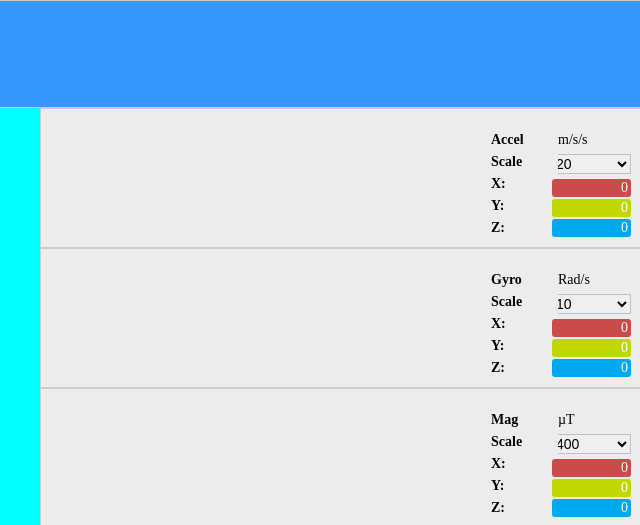
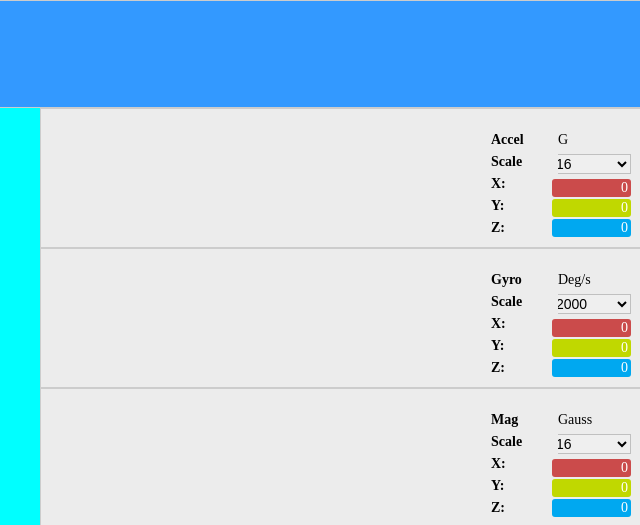
Before and after one commit to mongoose-os-apps/imu-demo, a browser extension: page chrome/index.html in a window 1280 px wide. Shown: the top 525 px of the page, 640-1280 px from the left. Drawn offline with Linux system fonts and the light colour scheme.

Commit message:
Switch to deg/sec, G, Gauss; use *_opts initializers

```diff
--- a/chrome/index.html
+++ b/chrome/index.html
@@ -44,14 +44,16 @@
               <div class="title"></div>
                 <dl>
                   <dt>Accel</dt>
-                  <dd>m/s/s</dd>
+                  <dd>G</dd>
                   <dt>Scale</dt>
                     <dd class="scale">
                       <select name="accel_scale">
-                        <option value="0.2">0.2</option>
-                        <option value="10">10</option>
-                        <option value="20" selected="selected">20</option>
-                        <option value="80">80</option>
+                        <option value="0.1">0.1</option>
+                        <option value="1">1</option>
+                        <option value="2">2</option>
+                        <option value="4">4</option>
+                        <option value="8">8</option>
+                        <option value="16" selected="selected">16</option>
                       </select>
                     </dd>
                   <dt>X:</dt>
@@ -76,14 +78,14 @@
               <div class="title"></div>
                 <dl>
                   <dt>Gyro</dt>
-                  <dd>Rad/s</dd>
+                  <dd>Deg/s</dd>
                   <dt>Scale</dt>
                     <dd class="scale">
                       <select name="gyro_scale">
-                        <option value="0.05">0.05</option>
-                        <option value="10" selected="selected">10</option>
-                        <option value="20">20</option>
-                        <option value="40">40</option>
+                        <option value="5">5</option>
+                        <option value="500">500</option>
+                        <option value="1000">1000</option>
+                        <option value="2000" selected="selected">2000</option>
                       </select>
                     </dd>
                   <dt>X:</dt>
@@ -108,14 +110,15 @@
               <div class="title"></div>
                 <dl>
                   <dt>Mag</dt>
-                  <dd>&micro;T</dd>
+                  <dd>Gauss</dd>
                   <dt>Scale</dt>
                     <dd class="scale">
                       <select name="mag_scale">
                         <option value="0.5">0.5</option>
-                        <option value="1">1</option>
-                        <option value="400" selected="selected">400</option>
-                        <option value="1000">1000</option>
+                        <option value="4">4</option>
+                        <option value="8">8</option>
+                        <option value="12">12</option>
+                        <option value="16" selected="selected">16</option>
                       </select>
                     </dd>
                   <dt>X:</dt>
```
Also changed, not shown: 2 other files.
